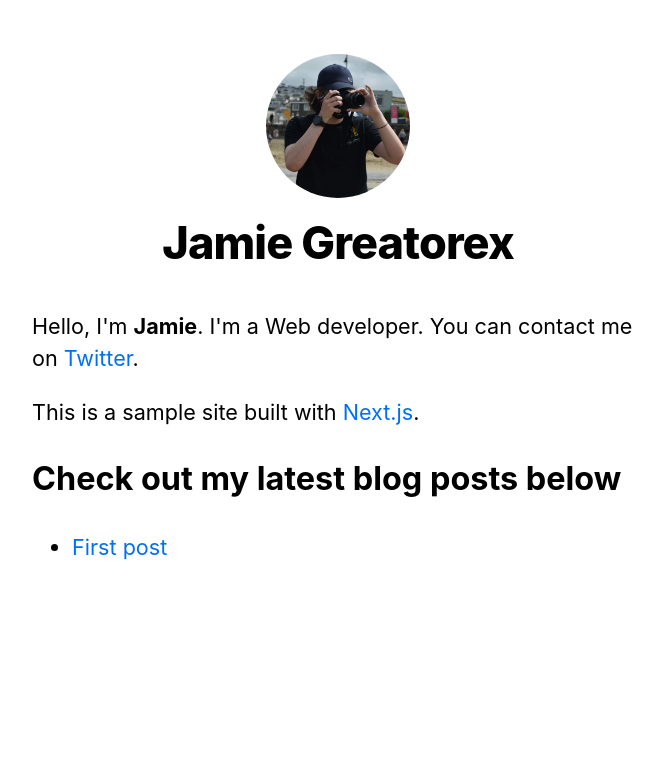
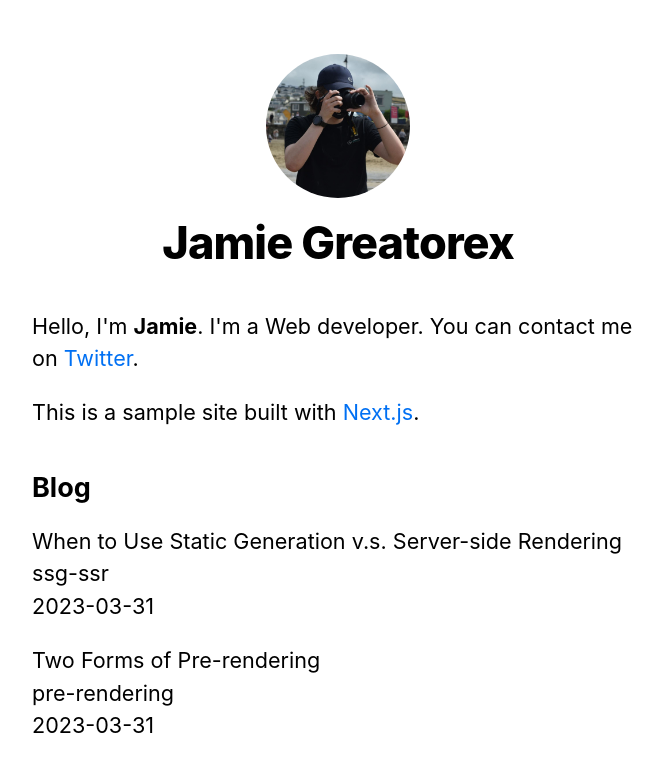
Before and after one commit to JGreatorex/NextJS-learning, a Next.js app in the folder nextjs-blog/: page / in a window 1280 px wide. Shown: the top 772 px of the page, without its empty margins (302-965 px from the left). Built offline with nearby package versions, Linux system fonts and the light colour scheme.

Commit message:
Rendering the blog md files

```diff
--- a/nextjs-blog/lib/posts.js
+++ b/nextjs-blog/lib/posts.js
@@ -14,7 +14,7 @@
 
         return {
             id,
-            ...matterResult.datam
+            ...matterResult.data,
         };
     });
 
--- a/nextjs-blog/pages/index.js
+++ b/nextjs-blog/pages/index.js
@@ -2,8 +2,9 @@
 import Layout, { siteTitle } from '../components/layout';
 import utilStyles from '../styles/utils.module.css';
 import Link from 'next/link';
+import { getSortedPostsData} from "../lib/posts";
 
-export default function Home() {
+export default function Home({ allPostsData }) {
   return (
       <Layout home>
         <Head>
@@ -12,15 +13,30 @@
         <section className={utilStyles.headingMd}>
             <p>Hello, I'm <strong>Jamie</strong>. I'm a Web developer. You can contact me on <a href="https://www.twitter.com/jamiegreatorex" target="_blank">Twitter</a>.</p>
             <p>This is a sample site built with <a href="https://nextjs.org" target="_blank">Next.js</a>.</p>
-            <h2>Check out my latest blog posts below</h2>
-            <ul>
-                <li>
-                    <Link href="/posts/first-post">
-                        First post
-                    </Link>
-                </li>
-            </ul>
         </section>
+      <section className={`${utilStyles.headingMd} ${utilStyles.padding1px}`}>
+          <h2 className={utilStyles.headingLg}>Blog</h2>
+          <ul className={utilStyles.list}>
+              {allPostsData.map(({ id, date, title }) => (
+                  <li className={utilStyles.listItem} key={id}>
+                      {title}
+                      <br />
+                      {id}
+                      <br />
+                      {date}
+                  </li>
+              ))}
+          </ul>
+      </section>
       </Layout>
   );
 }
+
+export async function getStaticProps() {
+    const allPostsData = getSortedPostsData();
+    return {
+        props: {
+            allPostsData,
+        }
+    }
+}
--- a/nextjs-blog/posts/pre-rendering.md
+++ b/nextjs-blog/posts/pre-rendering.md
@@ -1,5 +1,5 @@
 ---
-title: 'Two Forms of Pre-rendering
+title: 'Two Forms of Pre-rendering'
 date: '2023-03-31'
 ---
 
```
